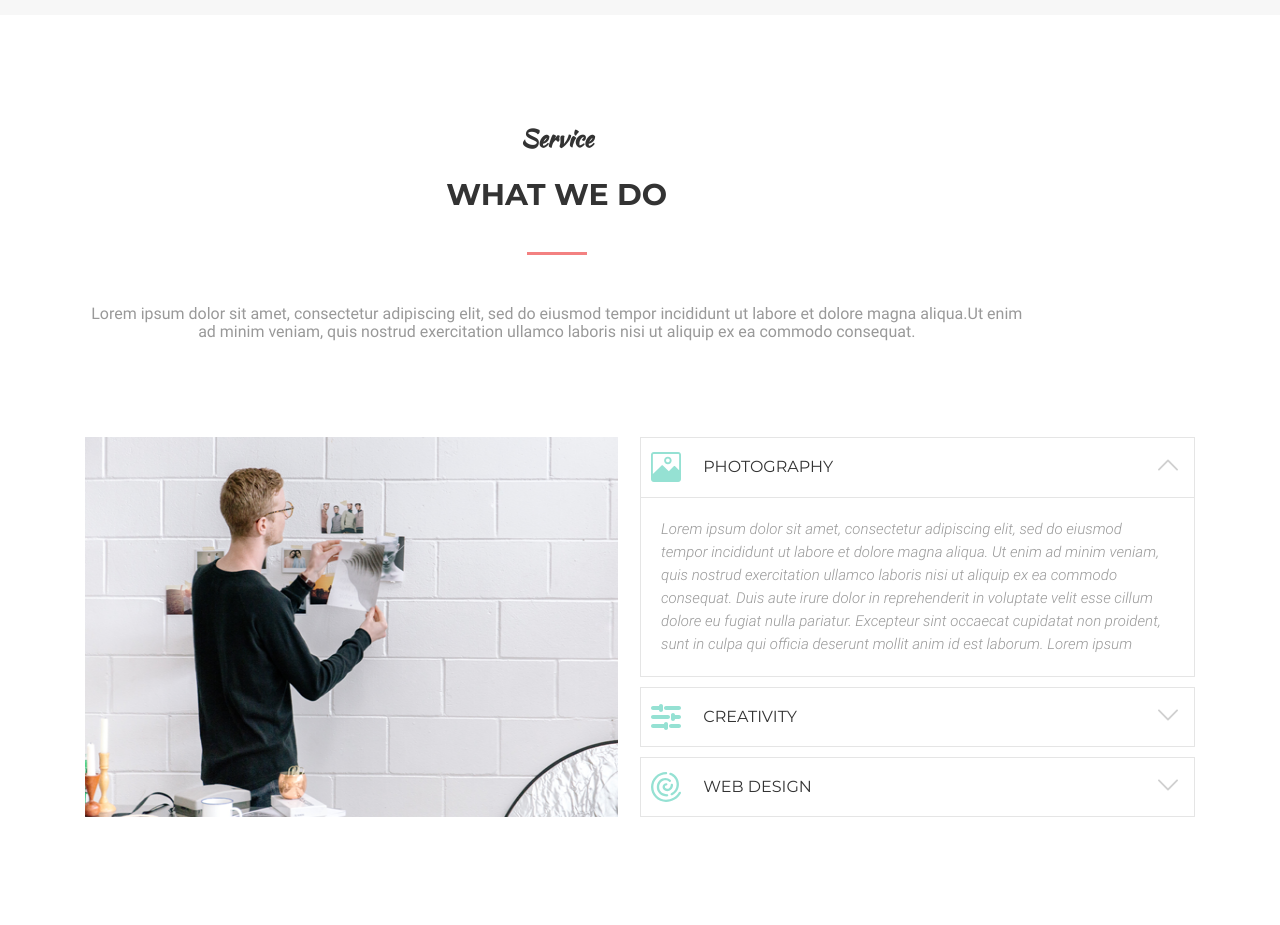
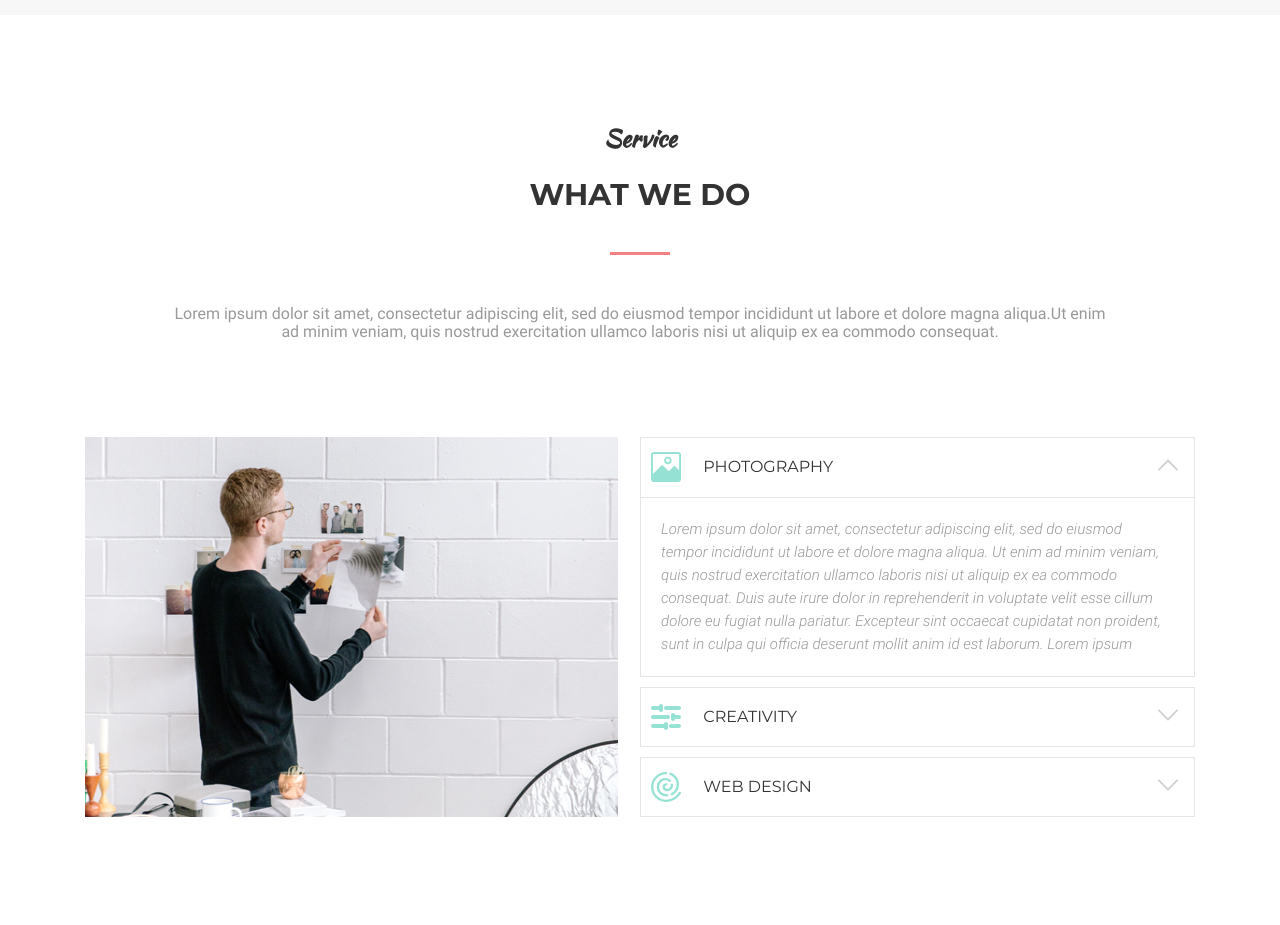
Before and after one commit to romankes/romankes.github.io, a plain HTML site: page index.html in a window 1280 px wide. Shown: the part 2360-3285 px from the top of the page. Drawn offline with Linux system fonts and the light colour scheme.

Commit message:
Update index.html

```diff
--- a/index.html
+++ b/index.html
@@ -287,7 +287,7 @@
 </section>
     <section class="work">
     <div class="container">
-        <div class="response__title label">
+        <div class="work__title label">
     <h2 class="label__title">Service</h2>
     <h3 class="label__subtitle">What we Do</h3>
     <div class="label__line"></div>
```
